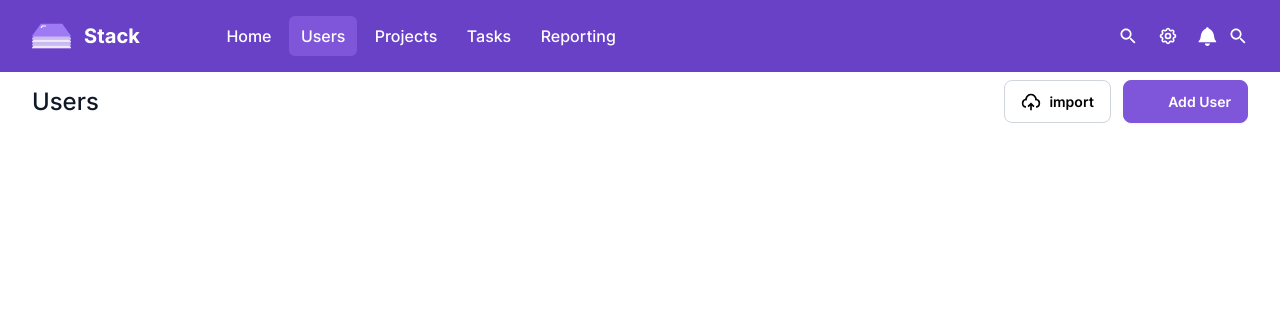
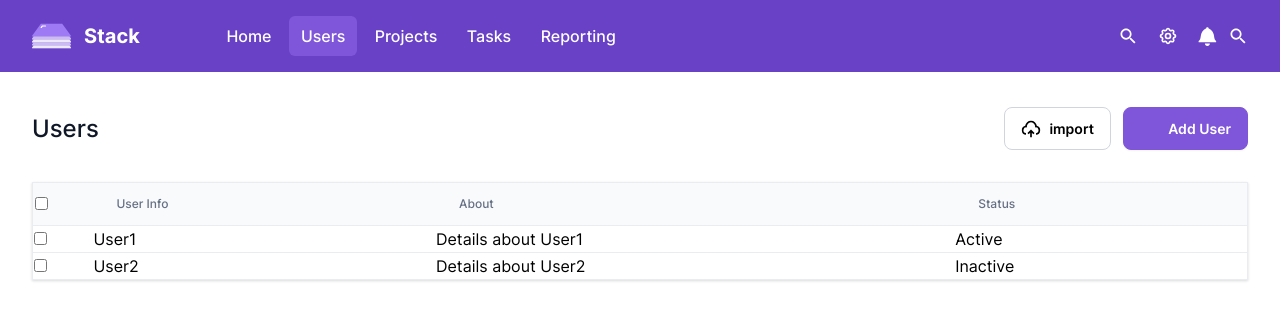
Before and after one commit to Tasfiq97/anchorblock-task, a React (Vite) app: page /dashboard/user-lists in a window 1280 px wide. Shown: the top 320 px of the page. Built offline with nearby package versions, Linux system fonts and the light colour scheme; some icons are missing.

Commit message:
table created

```diff
--- /dev/null
+++ b/src/components/UserListsTable/UserTable.tsx
@@ -0,0 +1,44 @@
+import React from 'react'
+
+const UserTable = () => {
+  return (
+    <div className="max-w-full mx-auto mt-8 font-inter">
+    <table className="w-full border border-[#EAECF0] shadow-table">
+      <thead className='bg-[#F9FAFB]'>
+        <tr>
+          <th className="border-b border-[#EAECF0] text-start ">
+          <td className="">
+            <input type="checkbox" />
+          </td>
+          </th>
+
+          <th className="border-b border-[#EAECF0] text-left text-[12px] font-[500] text-[#667085] px-[24px] py-[12px] ">   User Info</th>
+          <th className="border-b border-[#EAECF0]  text-left text-[12px] font-[500] text-[#667085] px-[24px] py-[12px] ">About</th>
+          <th className="border-b border-[#EAECF0] text-left text-[12px] font-[500] text-[#667085] px-[24px] py-[12px]">Status</th>
+        </tr>
+      </thead>
+      <tbody>
+        <tr>
+          <td className="border-b border-[#EAECF0]">
+            <input type="checkbox" />
+          </td>
+          <td className="border-b border-[#EAECF0]">User1</td>
+          <td className="border-b border-[#EAECF0]">Details about User1</td>
+          <td className="border-b border-[#EAECF0]">Active</td>
+        </tr>
+        <tr>
+          <td className="border-b border-[#EAECF0]">
+            <input type="checkbox" />
+          </td>
+          <td className="border-b border-[#EAECF0]">User2</td>
+          <td className="border-b border-[#EAECF0]">Details about User2</td>
+          <td className="border-b border-[#EAECF0]">Inactive</td>
+        </tr>
+
+      </tbody>
+    </table>
+  </div>
+  )
+}
+
+export default UserTable
--- a/src/index.css
+++ b/src/index.css
@@ -18,8 +18,9 @@
     }
     .shadow-user-btn{
       box-shadow: 0px 1px 2px 0px rgba(16, 24, 40, 0.05);
-
-
+    }
+    .shadow-table{
+      box-shadow: 0px 1px 2px 0px rgba(16, 24, 40, 0.06), 0px 1px 3px 0px rgba(16, 24, 40, 0.10);
     }
 
     h1{
--- a/src/pages/userList/UserLists.tsx
+++ b/src/pages/userList/UserLists.tsx
@@ -1,10 +1,11 @@
 
 import { RiUploadCloud2Line } from "react-icons/ri";
 import { FaPlus } from "react-icons/fa6";
+import UserTable from "../../components/UserListsTable/UserTable";
 
 const UserLists = () => {
   return (
-    <div className='w-[1280px] px-[32px] mx-auto mt-2 font-inter'>
+    <div className='w-[1280px] px-[32px] mx-auto mt-[35px] font-inter'>
        <div className='flex justify-between items-center'>
        <div>
         <h3 className='text-[24px] text-[#101828] font-[500]'>Users</h3>
@@ -19,6 +20,7 @@ const UserLists = () => {
                 </button>
         </div>
        </div>
+       <UserTable/>
         </div>
   )
 }
```
